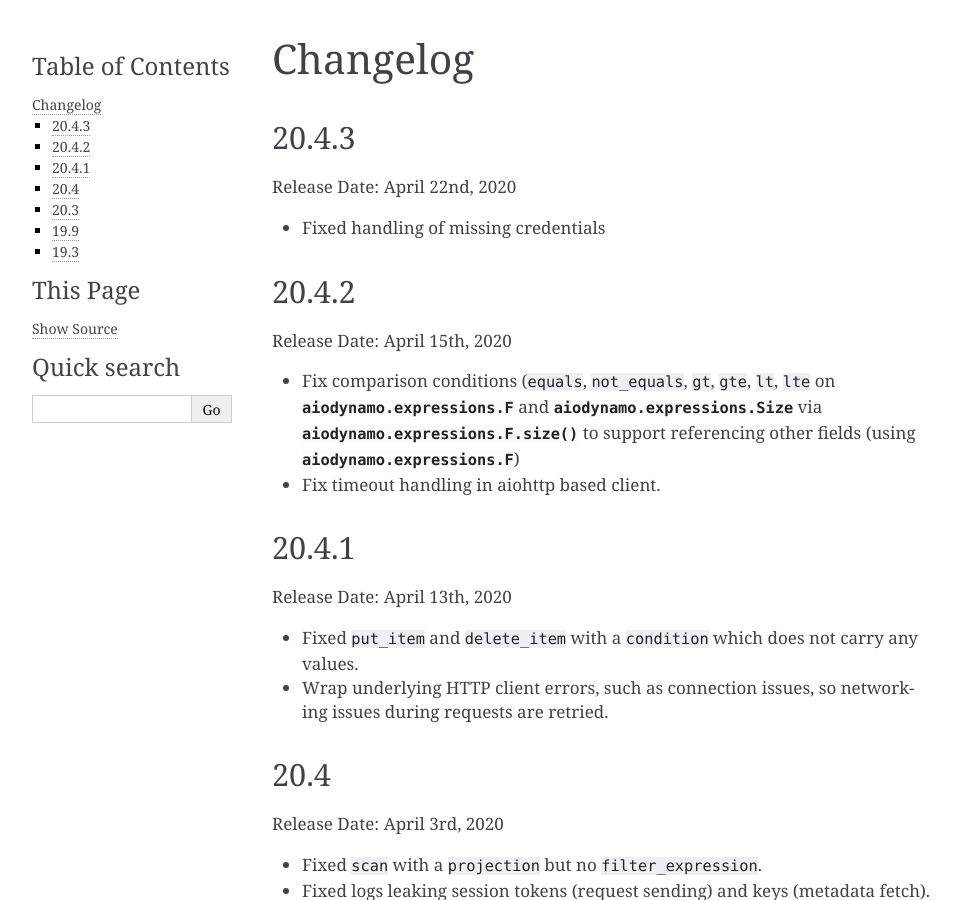
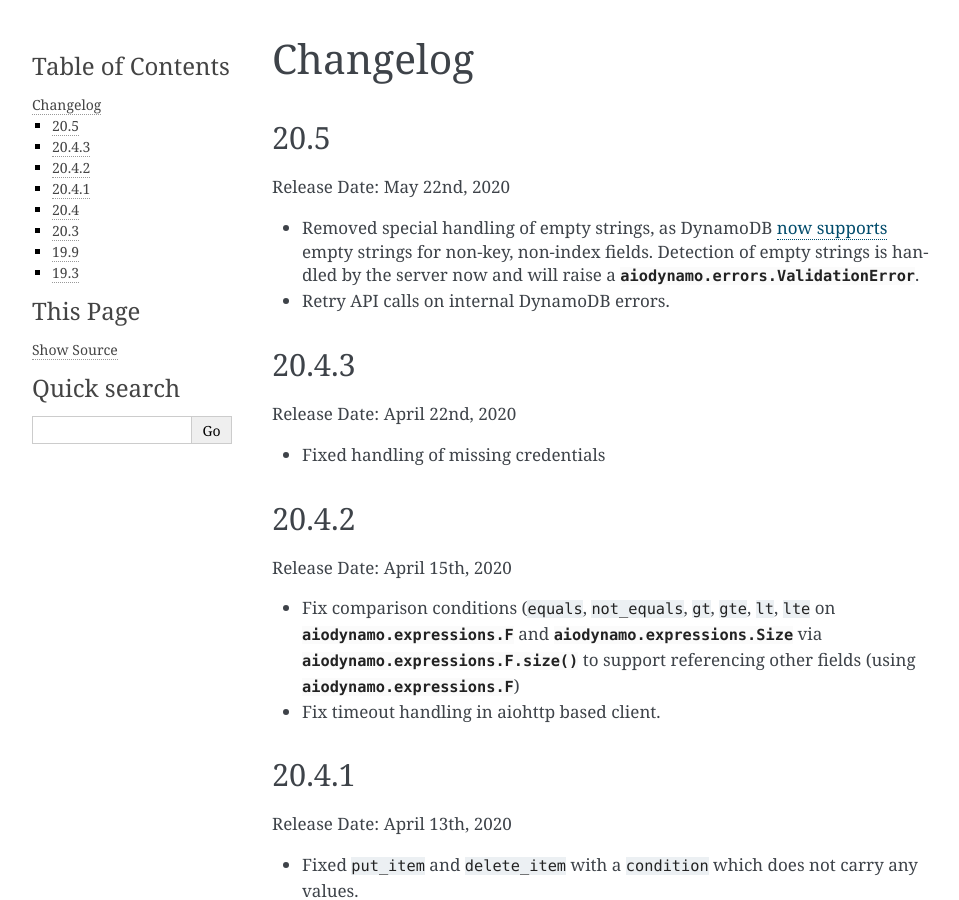
Before and after one commit to HENNGE/aiodynamo, a Sphinx documentation site: the page built from docs/changelog.rst, in a window 1280 px wide and 900 px high. Shown: the whole window, without its empty margins (148-1107 px from the left). Built offline with Sphinx 7.4.7, drawn with Linux system fonts in a browser that asks for light colours.

Commit message:
update changelog in preparation for 20.5

```diff
--- a/docs/changelog.rst
+++ b/docs/changelog.rst
@@ -1,5 +1,15 @@
 Changelog
 =========
+
+20.5
+----
+
+Release Date: May 22nd, 2020
+
+* Removed special handling of empty strings, as DynamoDB `now supports`_ empty strings for non-key, non-index fields. Detection of empty strings is handled by the server now and will raise a :py:class:`aiodynamo.errors.ValidationError`.
+* Retry API calls on internal DynamoDB errors.
+
+.. _now supports: https://aws.amazon.com/about-aws/whats-new/2020/05/amazon-dynamodb-now-supports-empty-values-for-non-key-string-and-binary-attributes-in-dynamodb-tables/
 
 20.4.3
 ------
--- a/pyproject.toml
+++ b/pyproject.toml
@@ -1,6 +1,6 @@
 [tool.poetry]
 name = "aiodynamo"
-version = "20.4.3"
+version = "20.5"
 description = "Asyncio DynamoDB client"
 authors = ["Jonas Obrist <jonas.obrist@hennge.com>"]
 license = "Apache-2.0"
```
